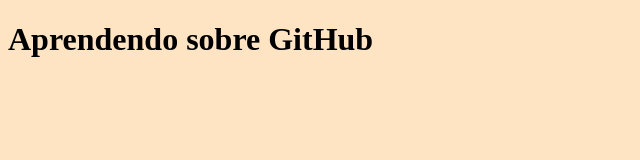
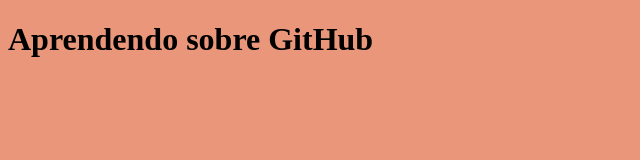
Before and after one commit to laraperees/my-site, a plain HTML site: page index.html in a window 1280 px wide. Shown: the whole page, without its empty margins (0-640 px from the left). Drawn offline with Linux system fonts and the light colour scheme.

Commit message:
NOVA COR DE FUNDO

```diff
--- a/css/estilo.css
+++ b/css/estilo.css
@@ -1,3 +1,3 @@
 body{
-    background-color: bisque;
+    background-color: darksalmon;
 }
```
